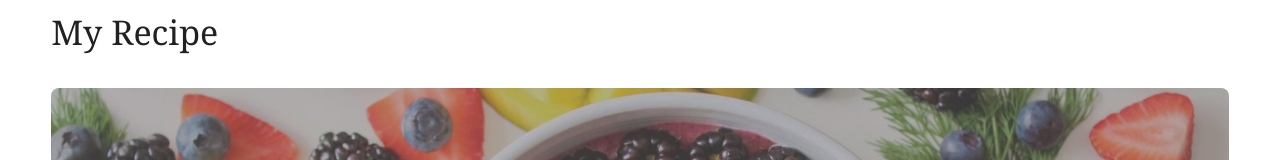
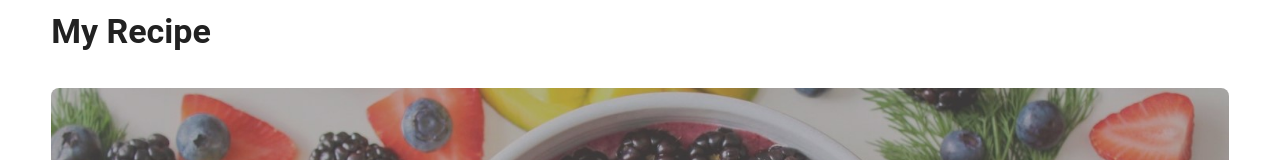
Before and after one commit to nkserveren26/myrecipe-frontend, a React (Create React App) app: page / in a window 1280 px wide. Shown: the top 160 px of the page. Built offline with nearby package versions, Linux system fonts and the light colour scheme.

Commit message:
タイトルのフォント変更

```diff
--- a/src/components/header/Header.tsx
+++ b/src/components/header/Header.tsx
@@ -12,7 +12,7 @@ const theme = createTheme({
     },
   },
   typography: {
-    fontFamily: "Georgia",
+    fontFamily: "Roboto",
   },
 });
 
@@ -26,7 +26,7 @@ export const Header:FC<HeaderProps> = (props) => {
       <ThemeProvider theme={theme}>
         <AppBar position="sticky" elevation={0}>
             <Toolbar disableGutters={true}>
-              <Typography variant="h4" component="div">
+            <Typography variant="h4" component="div" sx={{ fontWeight: 'bold' }}>
                 {title}
               </Typography>
             </Toolbar>
```
